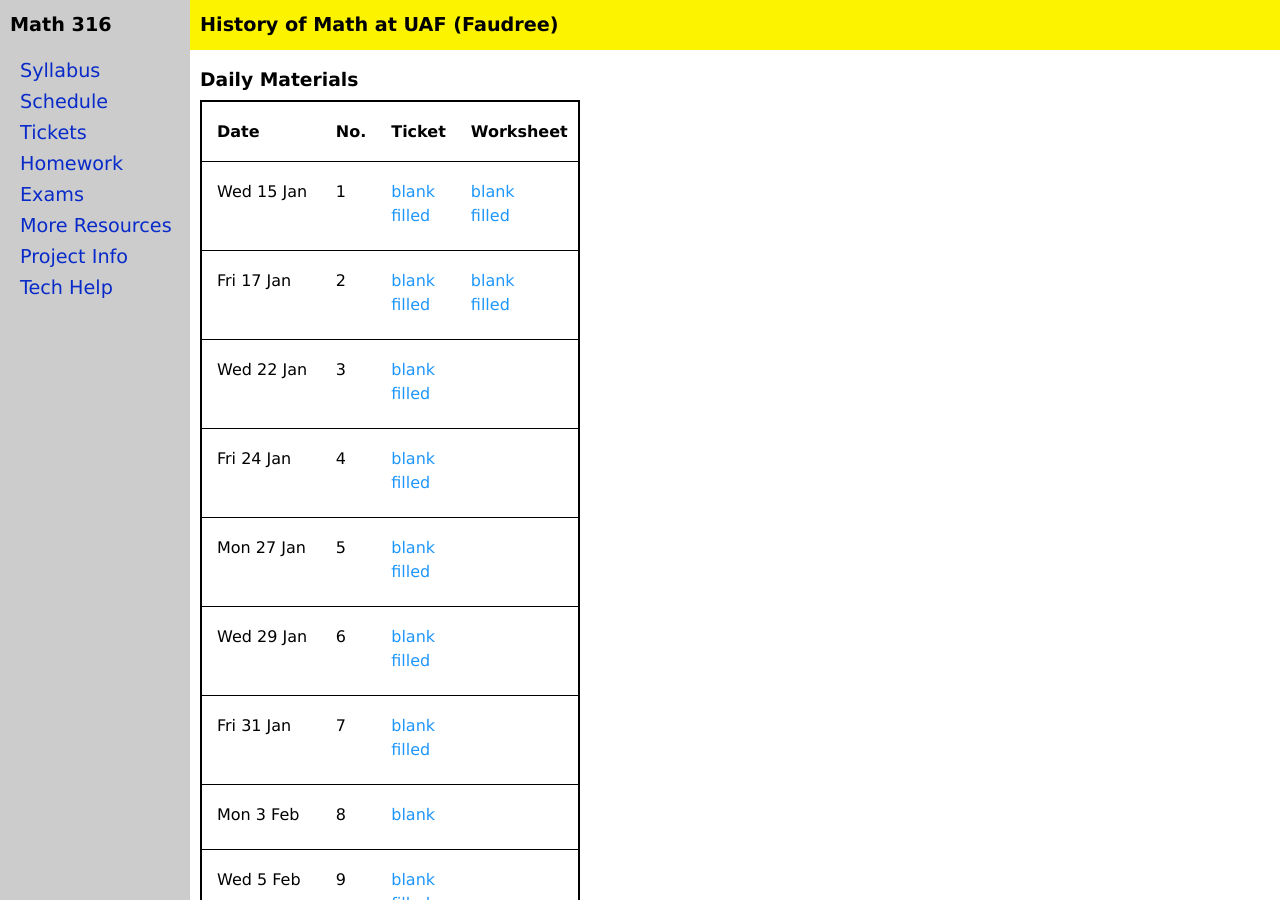
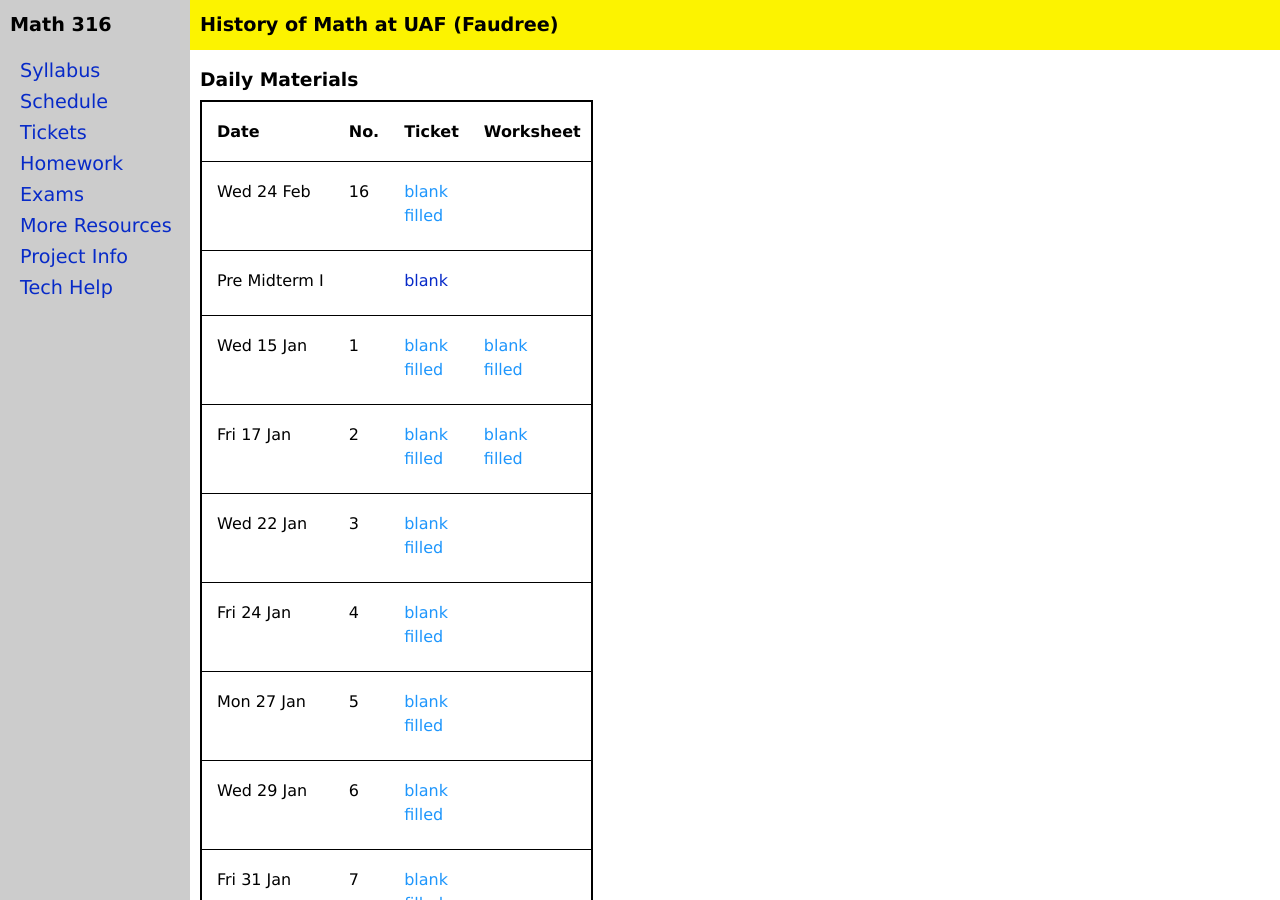
Before and after one commit to jrfaudree/HOM, a Jekyll site: the page built from tickets.md, in a window 1280 px wide and 900 px high. Built offline with Jekyll 4.4.1, drawn with Linux system fonts in a browser that asks for light colours.

Commit message:
Update ticket_s2025.yml

```diff
--- a/_data/ticket_s2025.yml
+++ b/_data/ticket_s2025.yml
@@ -1,3 +1,8 @@
+- day: Wed 24 Feb
+  number: "16"
+  ticket: https://jrfaudree.github.io/HOM/assets/tickets/t16.pdf
+  tfilled: https://jrfaudree.github.io/HOM/assets/tickets/t16s.pdf
+- day: Pre Midterm I
 - day: Wed 15 Jan
   number: "1"
   ticket: https://jrfaudree.github.io/HOM/assets/tickets/t1.pdf
```
